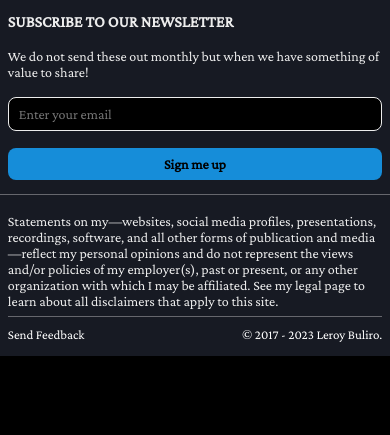
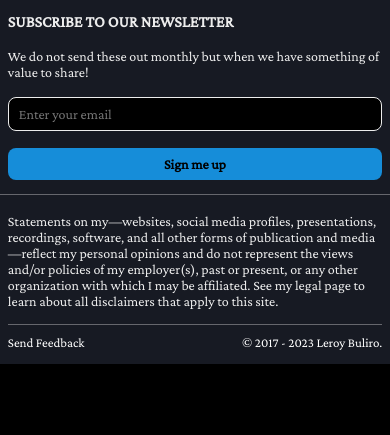
Before and after one commit to leroybuliro/personal_website, a Django app: page /logs/ in a window 390 px wide. Shown: the part 178-613 px from the top of the page. Run offline with Django 4.2, Linux system fonts and the light colour scheme; data comes from the database, SQL or seed files in the repository; data that the repository does not hold is empty; some libraries are stand-ins or nearby versions.

Commit message:
base css ux mod

```diff
--- a/core/static/core/base.css
+++ b/core/static/core/base.css
@@ -337,6 +337,9 @@ nav {
     .disclaimers {
         padding: 2% 2% 0 2%;
     }
+    .disclaimers p {
+        padding-bottom: 4%;
+    }
 }
 @media screen and (max-width: 342px) {
     .accessbtn,
```
